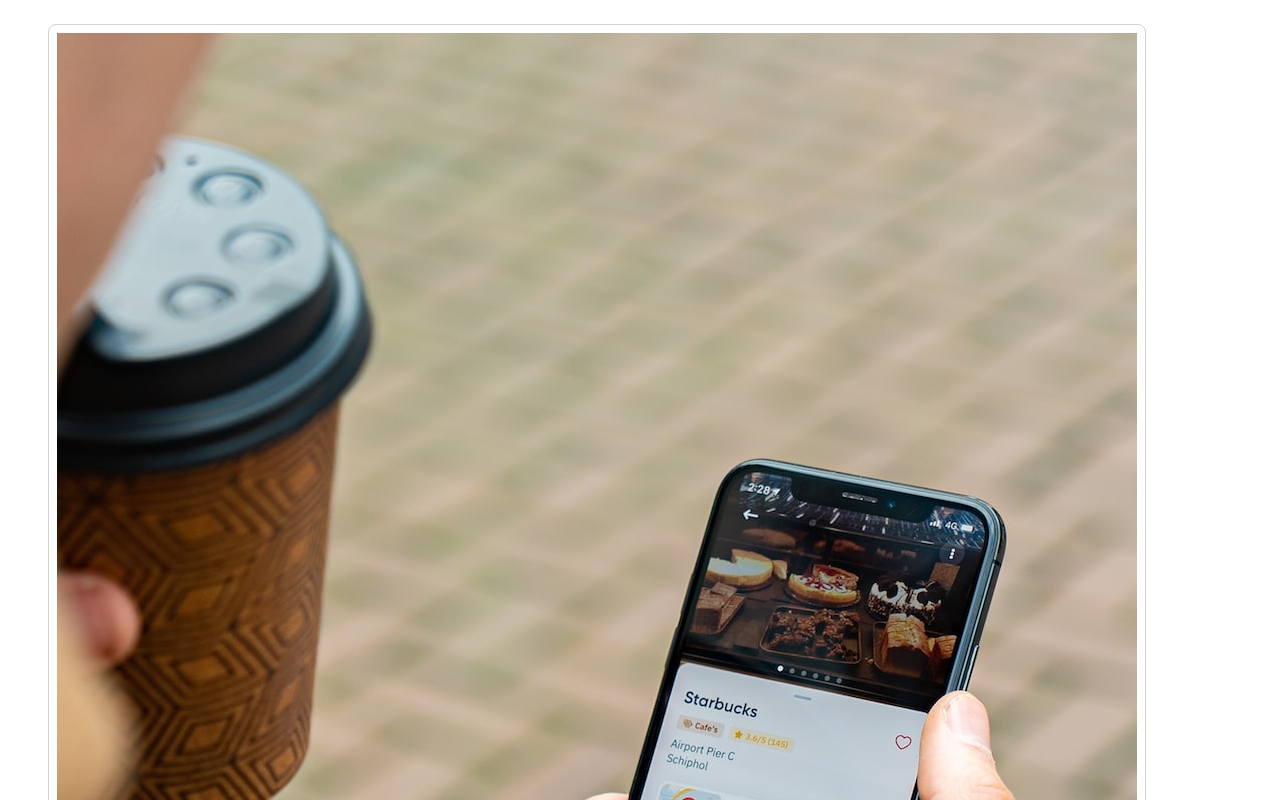
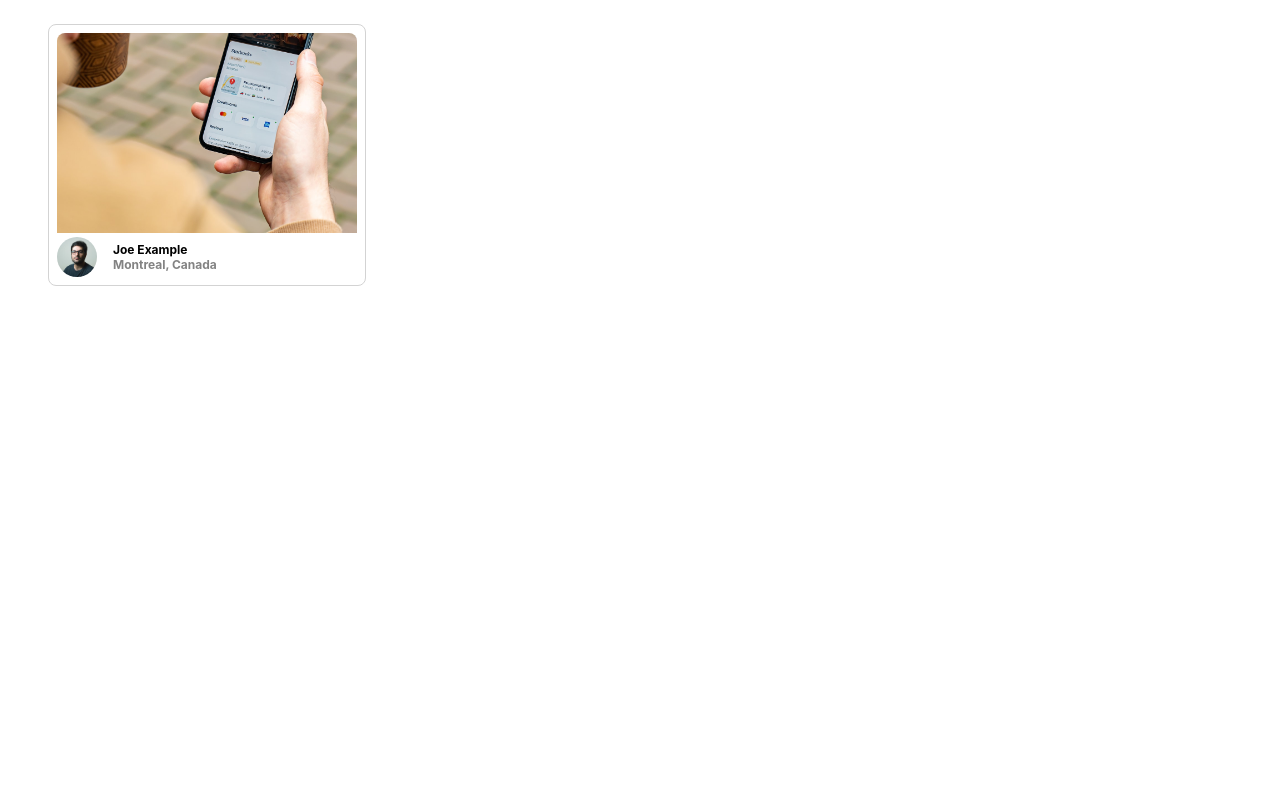
Before and after one commit to amusictheorist/photolabs, a React (Create React App) app in the folder frontend/: page / in a window 1280 px wide. Shown: the top 800 px of the page. Built offline with nearby package versions, Linux system fonts and the light colour scheme; the HTML template or start-up script is replaced by a standard one.

Commit message:
Refactoring

```diff
--- a/frontend/src/components/PhotoListItem.jsx
+++ b/frontend/src/components/PhotoListItem.jsx
@@ -6,14 +6,14 @@
 
   return (
     <div className="photo-list__item">
-      <img src={photo.imageSource} alt="user's photo" />
-      <div >
-        <img src={photo.profile} alt="user's profile" />
+      <img className="photo-list__image" src={photo.imageSource} alt="user's photo" />
+      <div className="photo-list__user-details">
+        <img className="photo-list__user-profile" src={photo.profile} alt="user's profile" />
         <div className="photo-list__user-info">
-        <span>{photo.username}</span>
-        </div>
-        <div className="photo-list__user-location">
-        <span>{photo.location.city}, {photo.location.country}</span>
+          <span>{photo.username}</span>
+          <div className="photo-list__user-location">
+            <span>{photo.location.city}, {photo.location.country}</span>
+          </div>
         </div>
       </div>
     </div>
```
